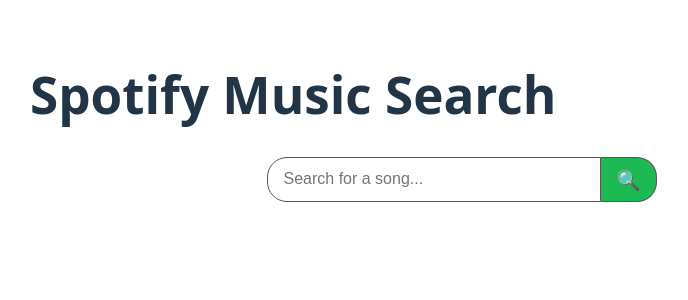
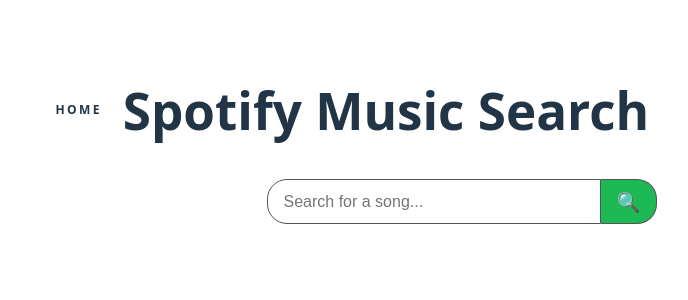
Before and after one commit to syenty/music-search-app, a React (Vite) app in the folder client/: page / in a window 1280 px wide. Shown: the top 300 px of the page, without its empty margins (178-866 px from the left). Built offline with nearby package versions, Linux system fonts and the light colour scheme; no server answers.

Commit message:
feat: update home button

```diff
--- a/client/src/App.css
+++ b/client/src/App.css
@@ -3,10 +3,6 @@
   margin: 0 auto; /* 콘텐츠를 화면 중앙에 정렬 */
   padding: 2rem 4rem; /* 상하 2rem, 좌우 4rem 패딩으로 조정 */
   text-align: center;
-}
-
-h1 {
-  cursor: pointer;
 }
 
 .App {
@@ -198,6 +194,53 @@
   border-radius: 4px;
 }
 
+.app-title-button {
+  background: none;
+  border: none;
+  color: inherit;
+  font: inherit;
+  cursor: pointer;
+  padding: 0.3rem 0.9rem;
+  display: inline-flex;
+  align-items: center;
+  gap: 0.75rem;
+  border-radius: 9999px;
+  border: 2px solid transparent;
+  transition: color 0.2s ease, border-color 0.2s ease, transform 0.2s ease, background-color 0.2s ease,
+    box-shadow 0.2s ease;
+}
+
+.app-title-badge {
+  font-size: 0.75rem;
+  text-transform: uppercase;
+  letter-spacing: 0.2em;
+  padding: 0.15rem 0.5rem;
+  border: 1px solid rgba(255, 255, 255, 0.4);
+  border-radius: 9999px;
+  transition: background-color 0.2s ease, color 0.2s ease, border-color 0.2s ease;
+}
+
+.app-title-button:hover,
+.app-title-button:focus-visible {
+  color: #ffffff;
+  border-color: #1db954;
+  background-color: rgba(29, 185, 84, 0.18);
+  box-shadow: 0 8px 24px rgba(29, 185, 84, 0.25);
+  transform: translateY(-2px);
+}
+
+.app-title-button:hover .app-title-badge,
+.app-title-button:focus-visible .app-title-badge {
+  background-color: #1db954;
+  color: #0f111a;
+  border-color: #1db954;
+}
+
+.app-title-button:focus-visible {
+  outline: 2px solid #1db954;
+  outline-offset: 4px;
+}
+
 .track-item a img,
 .album-item a img {
   width: 64px;
--- a/client/src/App.jsx
+++ b/client/src/App.jsx
@@ -80,13 +80,20 @@
   const handleHomeClick = () => {
     setInputValue("");
     setQuery("");
+    setViewMode("default");
+    setGeneralResults({ tracks: [], artists: [] });
     setArtistDetail({ artist: null, albums: [], topTracks: [] }); // Explicitly clear artist detail
     setError(null); // Clear any existing error
   };
 
   return (
     <div className="App">
-      <h1 onClick={handleHomeClick}>Spotify Music Search</h1>
+      <h1>
+        <button type="button" className="app-title-button" onClick={handleHomeClick}>
+          <span className="app-title-badge">Home</span>
+          Spotify Music Search
+        </button>
+      </h1>
       <form onSubmit={handleSearchSubmit} className="search-form">
         <SearchBar value={inputValue} onChange={setInputValue} />
         <button type="submit">🔍</button>
```
